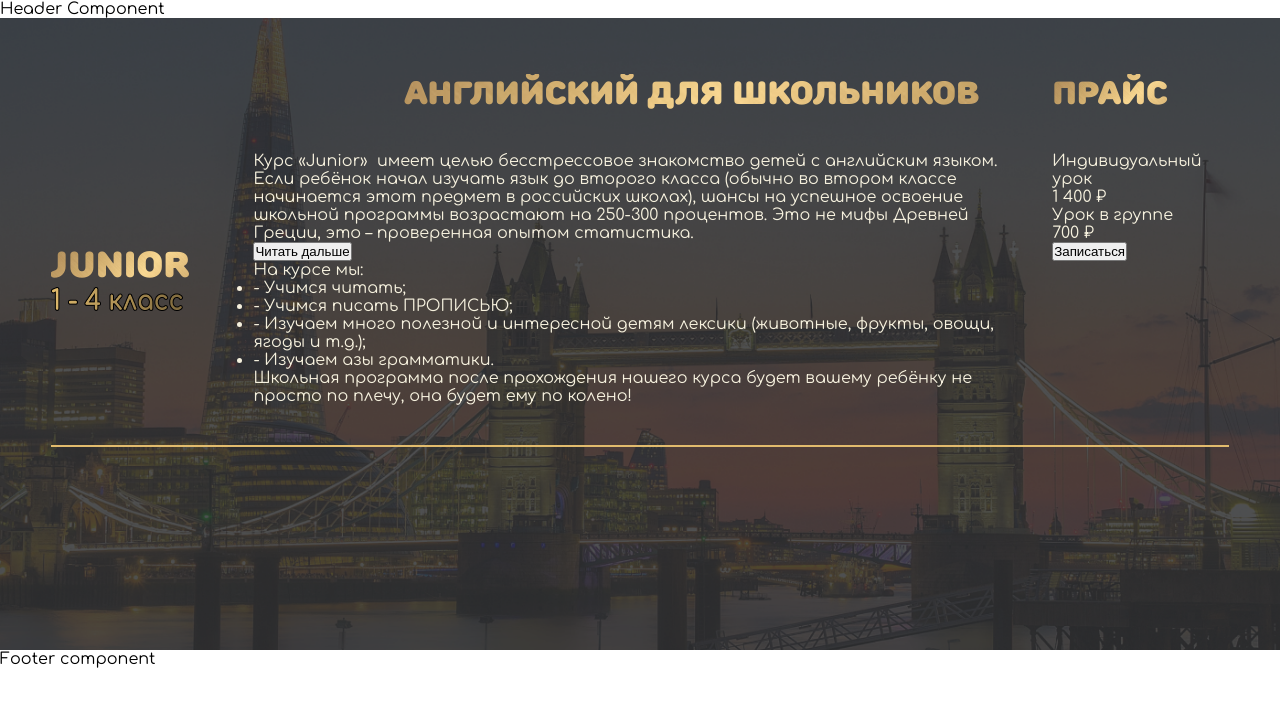
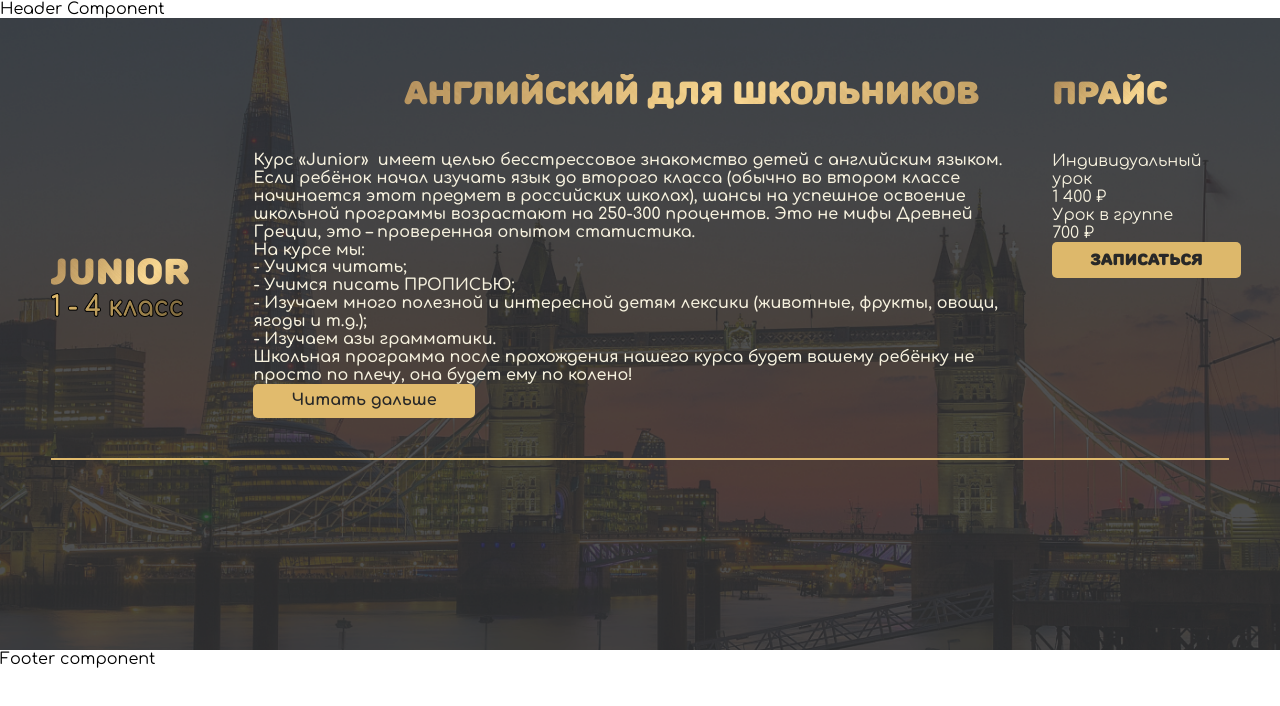
Before and after one commit to polinscik/TOP-educational-studio, a React (Vite) app: page /english-for-children in a window 1280 px wide. Shown: the top 706 px of the page. Built offline with nearby package versions, Linux system fonts and the light colour scheme.

Commit message:
add btn course page

```diff
--- /dev/null
+++ b/src/components/Button/Button.jsx
@@ -0,0 +1,18 @@
+import React, {forwardRef, useRef} from "react";
+import "./Button.scss";
+
+const Button = forwardRef(function Button(
+  {onClick, disabled = false, classname, children},
+  ref
+) {
+  return (
+    <button
+      ref={ref}
+      className={`btn ${classname}`}
+      onClick={onClick}
+      disabled={disabled}>
+      {children}
+    </button>
+  );
+});
+export default Button;
--- /dev/null
+++ b/src/components/Button/Button.scss
@@ -0,0 +1,22 @@
+.btn {
+  border: none;
+  border-radius: 5px;
+  font-family: "Comfortaa";
+  font-weight: 700;
+}
+
+.btn_gold {
+  font-size: 1rem;
+  color: #282828;
+  background-color: #e1bb6d;
+  line-height: 1.115em;
+  padding: 1vh 3vw;
+}
+
+.course-page__price-btn {
+  font-family: "Rounds Black";
+  font-weight: 400;
+  line-height: 1.2em;
+  text-align: center;
+  background-color: #ddb86b;
+}
--- a/src/components/CoursePage/CoursePage.jsx
+++ b/src/components/CoursePage/CoursePage.jsx
@@ -1,4 +1,5 @@
 import "./CoursePage.scss";
+import Button from "../Button/Button";
 
 function CoursePage() {
   return (
@@ -23,7 +24,6 @@ function CoursePage() {
             250-300 процентов. Это не мифы Древней Греции, это – проверенная
             опытом статистика.
           </p>
-          <button className="course-page__desc-btn">Читать дальше</button>
           <p className="course-page__desc">
             На курсе мы:
             <ul>
@@ -38,6 +38,9 @@ function CoursePage() {
             Школьная программа после прохождения нашего курса будет вашему
             ребёнку не просто по плечу, она будет ему по колено!
           </p>
+          <Button classname="btn btn_gold course-page__desc-btn">
+            Читать дальше
+          </Button>
         </div>
         <div className="course-page__price-container">
           <div className="course-page__prices">
@@ -48,7 +51,9 @@ function CoursePage() {
             <p className="course-page__price-desc">Урок в группе</p>
             <p className="course-page__price">700 ₽</p>
           </div>
-          <button className="course-page__price-btn">Записаться</button>
+          <Button classname="btn btn_gold course-page__price-btn">
+            Записаться
+          </Button>
         </div>
       </div>
       <div className="course-page__divider"></div>
--- a/src/components/CoursePage/CoursePage.scss
+++ b/src/components/CoursePage/CoursePage.scss
@@ -58,6 +58,17 @@
 .course-page__desc-container {
   grid-area: description;
 }
+.course-page__desc {
+  font-family: "Comfortaa";
+  font-size: 1rem;
+  font-weight: 600;
+  line-height: 1.115em;
+  text-align: left;
+}
+.course-page__desc ul {
+  list-style-position: inside;
+  list-style-type: none;
+}
 .course-page__price-container {
   grid-area: price;
 }
```
